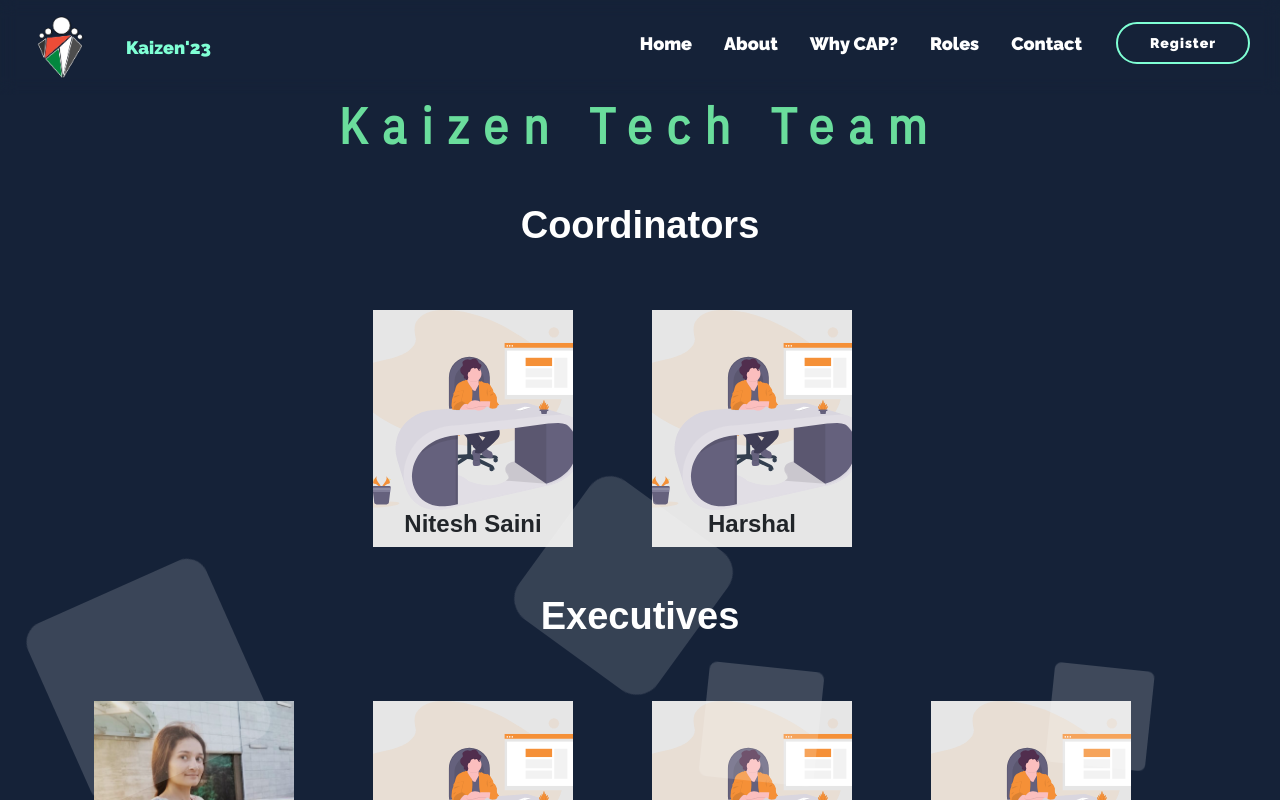
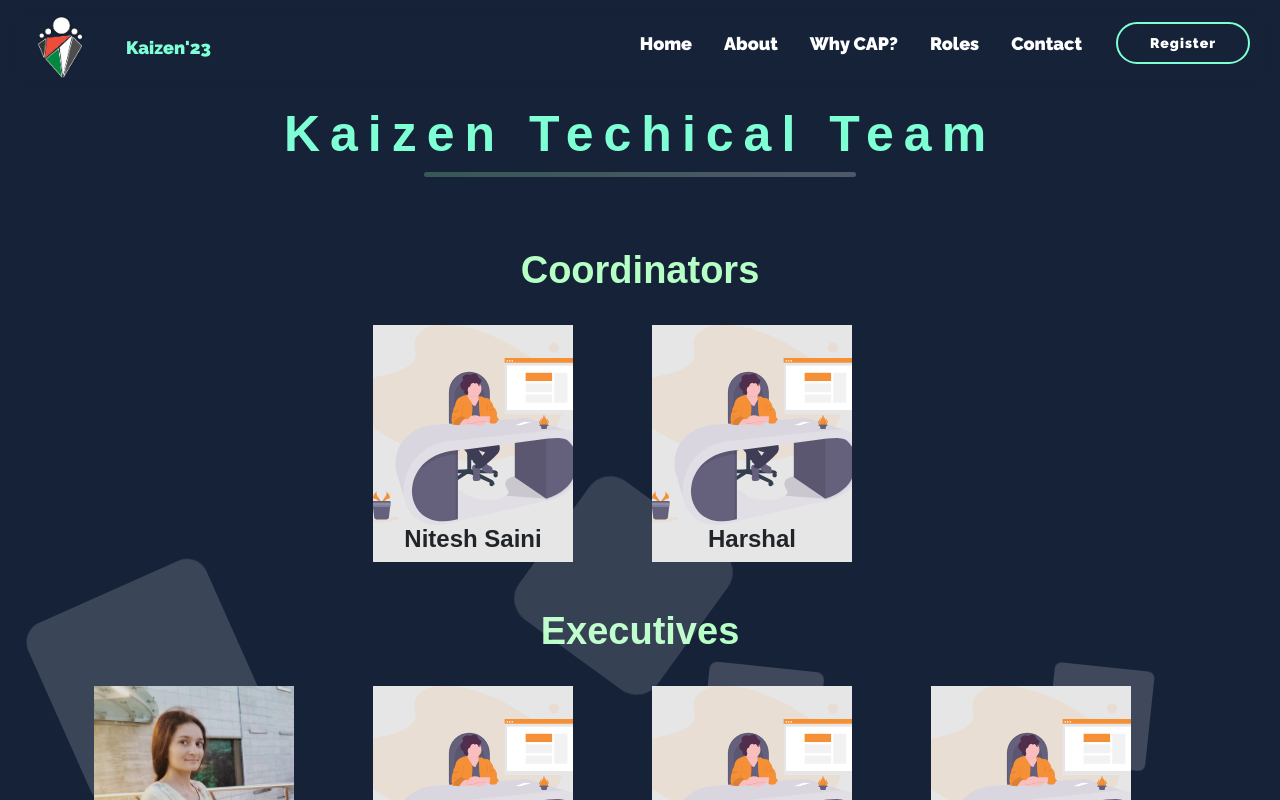
Before and after one commit to NSS-IIT-Delhi/Kaizen-23-CAP, a React (Create React App) app: page /team in a window 1280 px wide. Shown: the top 800 px of the page. Built offline with nearby package versions, Linux system fonts and the light colour scheme.

Commit message:
Team link added to footer

```diff
--- a/src/components/Team/Team.css
+++ b/src/components/Team/Team.css
@@ -1,47 +1,22 @@
 @import url('https://fonts.googleapis.com/css2?family=IBM+Plex+Sans+Condensed&display=swap');
 @import url('https://fonts.googleapis.com/css2?family=Lobster&display=swap');
-
-.Card {
-	backdrop-filter: blur(50px);
-	background-color: hsla(0,0%,100%,.1);
-	border-left: 1px solid hsla(0,0%,100%,.5);
-	border-radius: 15px;
-	border-top: 1px solid hsla(0,0%,100%,.5);
-	box-shadow: 20px 20px 50px rgba(0,0,0,.5);
-	width: 300px;
-	height: 300px;
-  }
-
 
 body{
     background: #152238;
   overflow-x: hidden;
 }
 
-
-
-.head {
-	color: white;
-	text-align: center;
-	position:relative;
-	width: 100%;
-	z-index: 8;
-	font-family: 'IBM Plex Sans Condensed';
-	font-size: 10vw;
-	font-weight: 900;
-    padding-top: 2rem;
-  }
 .Title {
     text-align: center;
 	width: 100%;
 	z-index: 8;
-	font-family: 'IBM Plex Sans Condensed';
+	font-family: Arial, Helvetica, sans-serif;
 	font-size: 50px;
 	font-weight: 900;
-	mix-blend-mode: difference;
+	/* mix-blend-mode: difference;	 */
 	color: #7FFFD4;
-    letter-spacing: 15px;
-    word-wrap: break-word;
+    letter-spacing: 10px;
+    /* word-wrap: break-word; */
   }
 
 
@@ -77,9 +52,6 @@ body{
     background: rgba(255, 255, 255, 0.2);
     animation: animate 12s linear infinite;
 }
-
-
-
 
 .background li:nth-child(0) {
     left: 52%;
@@ -153,20 +125,12 @@ body{
 }
 
 
-
-
-
-
 /* GOOGLE FONTS */
 @import url('https://fonts.googleapis.com/css?family=Playfair+Display|Fjalla+One|Poppins:300,400,500,600,700,900&subset=latin-ext');
 
-
-
-
-
 .section-header {
     text-align: center;
-    padding-bottom: 40px;
+    padding-bottom: 10px;
 }
 .section-header p {
     margin: 10px 0 0 0;
@@ -174,23 +138,22 @@ body{
     font-size: 38px;
     line-height: 42px;
     font-weight: 700;
-    color: white;
+    color: #b6ffc5;
 }
-.gy-4 {
+/* .gy-4 {
     --bs-gutter-y: 1.5rem;
-}
+} */
 .team .member {
     overflow: hidden;
     text-align: center;
     border-radius: 5px;
-    /* background: #fff; */
-    box-shadow: 0px 0 30px rgb(1 41 112 / 8%);
-    transition: 0.3s;
     z-index: 100000;
+    transition: all ease-in-out 0.3s;
 }
 .team .member .member-info {
-    padding: 10px 15px 20px 15px;
+    /* padding: 10px 15px 20px 15px; */
     color: black;
+    text-align: center;
 }
 .team .member .member-info h4 {
     font-weight: 700;
@@ -198,9 +161,36 @@ body{
     font-size: 20px;
     color:black;
 }
-.new{margin: auto;
+.new{
+    margin: auto;
 width: 100%;
 text-align: center;
 justify-content: center;
-align-items: center;
+/* align-items: center; */
 }
+.member:hover{
+    transform: translateY(-2.5px);
+    box-shadow: 0px 0px 15px rgba(255, 255, 255, 0.8);
+}
+.hrx{
+    width: 27rem;
+}
+.aos-animate, body[data-aos-delay="100"] [data-aos].aos-animate {
+    transition-delay: .3s;
+    }
+    [data-aos^=fade][data-aos^=fade].aos-animate {
+    opacity: 1;
+    transform: translateZ(0);
+    }
+    [data-aos][data-aos][data-aos-delay="100"], body[data-aos-delay="100"] [data-aos] {
+    transition-delay: 0;
+    }
+[data-aos][data-aos][data-aos-easing=ease-in-out], body[data-aos-easing=ease-in-out] [data-aos] {
+    transition-timing-function: ease-in-out;
+    }
+    [data-aos][data-aos][data-aos-duration="1000"], body[data-aos-duration="1000"] [data-aos] {
+    transition-duration: 1s;
+    }
+[data-aos=fade-up] {
+    transform: translate3d(0,100px,0);
+    }
--- a/src/components/Team/Team.js
+++ b/src/components/Team/Team.js
@@ -8,7 +8,8 @@ export default function Event() {
   const { id } = useParams();
   return (
     <>
-         <h2 class="Title pt-3">Kaizen Tech Team</h2>
+         <h2 class="Title pt-4">Kaizen Techical Team</h2>
+         <hr className="hrx"/>
 
       <ul class="background">
         <li></li>
@@ -22,13 +23,13 @@ export default function Event() {
         <li></li>
         <li></li>
       </ul>
-      <div className="container">
+      <div className="container mt-5">
       <header class="section-header mt-5">
-        <p>Coordinators</p>
+        <p className="pt-4">Coordinators</p>
       </header>
       <div class="row gy-4 new">
         <div
-          class="col-lg-3 col-md-5 col-sm-6 col-xs-10 d-flex align-items-stretch aos-init aos-animate"
+          class="col-lg-3 col-md-5 col-sm-6 col-xs-10 d-flex align-items-stretch aos-init aos-animate "
           data-aos="fade-up"
           data-aos-delay="100"
         >
@@ -71,7 +72,7 @@ export default function Event() {
         <header class="section-header mt-5">
         <p>Executives</p>
       </header>
-      <div class="row gy-4 new">
+      <div class="row gy-4 new mb-4">
         <div
           class="col-lg-3 col-md-4 col-sm-6 col-xs-10 d-flex align-items-stretch aos-init aos-animate"
           data-aos="fade-up"
--- a/src/components/footer/Footer.js
+++ b/src/components/footer/Footer.js
@@ -1,6 +1,12 @@
 import React from 'react'
 import './Footer.css'
+import { useNavigate } from "react-router-dom";
 const Footer = () => {
+  let navigate = useNavigate();
+  const team = () =>{
+    let path = `/team`;
+    navigate(path);
+  }
   return (
 <footer className="text-center">
       <div className="row" style={{fontFamily: 'Merriweather'}}>
@@ -37,11 +43,9 @@ const Footer = () => {
       </div>
       <br/>
       <div className="row WebLink" style={{fontFamily: 'Merriweather'}}>
-        {/* <h3 style={{textTransform: "unset"}}>With Love from E-Cell,<br className="display-sm"/>
-        IIT Kanpur</h3> */}
-        <a href='#' target="_blank" rel="noopener noreferrer">KAIZEN'23 IIT Delhi</a>
+        <a href='https://kaizen-23.netlify.app' target="_blank" rel="noopener noreferrer">KAIZEN'23 IIT Delhi</a>
       </div>
-      <a href=""><p className='pt-3 team'>Developed by Tech Team of Kaizen IIT Delhi</p></a>
+      <p className='pt-3 team' onClick={team}>Developed by Kaizen Tech Team</p>
     </footer>
   )
 }
```
